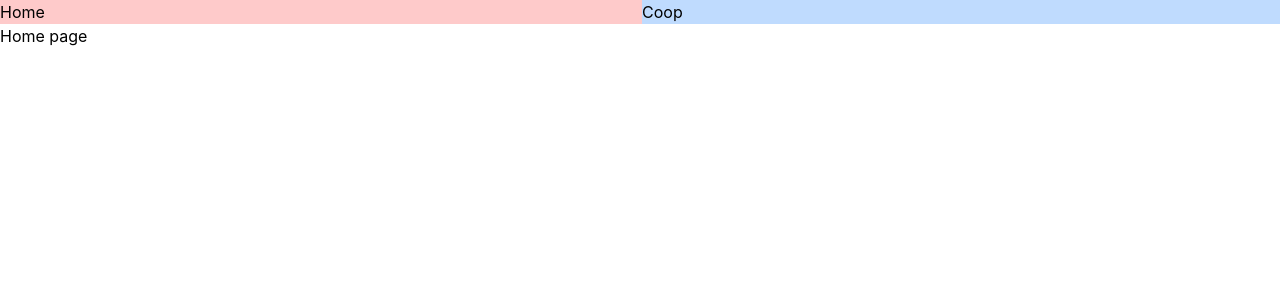
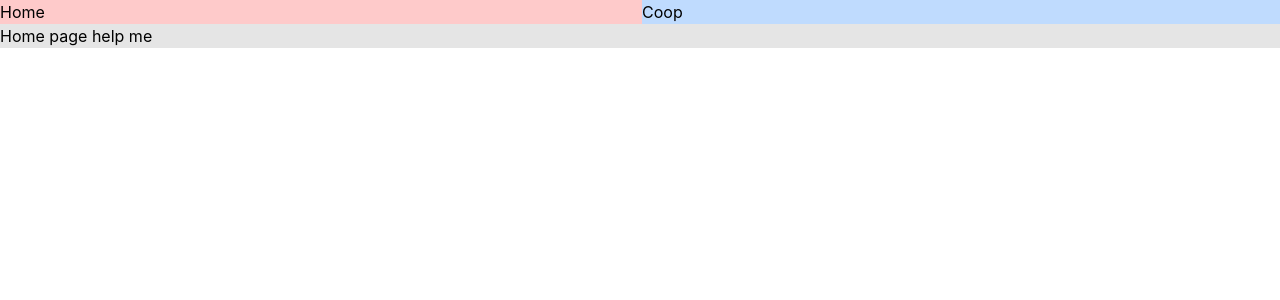
Before and after one commit to andrewchu16/andrewchu16.github.io, a React (Vite) app: page / in a window 1280 px wide. Shown: the top 300 px of the page. Built offline with nearby package versions, Linux system fonts and the light colour scheme.

Commit message:
hopefully fixed stuff

```diff
--- a/package.json
+++ b/package.json
@@ -3,10 +3,12 @@
   "private": true,
   "version": "0.0.0",
   "type": "module",
+  "homepage": "https://previouslynamedjeff.github.io",
   "scripts": {
     "dev": "vite",
     "build": "vite build",
-    "preview": "vite preview"
+    "preview": "vite preview",
+    "deploy": "gh-pages -d dist"
   },
   "dependencies": {
     "react": "^18.2.0",
@@ -17,6 +19,7 @@
     "@types/react-dom": "^18.0.8",
     "@vitejs/plugin-react": "^2.2.0",
     "autoprefixer": "^10.4.13",
+    "gh-pages": "^4.0.0",
     "postcss": "^8.4.19",
     "react-router-dom": "^6.4.4",
     "tailwindcss": "^3.2.4",
--- a/src/App.jsx
+++ b/src/App.jsx
@@ -1,5 +1,4 @@
-import ReactDOM from 'react-dom/client';
-import { BrowserRouter as HashRouter, Routes, Route } from "react-router-dom";
+import { HashRouter, Routes, Route } from "react-router-dom";
 import Home from './pages/Home';
 import Layout from './pages/Layout';
 import Coop from './pages/Coop';
--- a/src/pages/Coop.jsx
+++ b/src/pages/Coop.jsx
@@ -1,6 +1,8 @@
 function Coop() {
     return (
-        <div>Coop</div>
+        <div className="bg-neutral-200">
+            Coop
+        </div>
     );
 }
 
--- a/src/pages/Home.jsx
+++ b/src/pages/Home.jsx
@@ -1,7 +1,7 @@
 function Home() {
     return (
-        <div>
-            <p>Home page</p>
+        <div className="bg-neutral-200">
+            <p>Home page help me</p>
         </div>
     );
 }
```
Also changed, not shown: 2 other files (tests, documents, lock files or other folders).
